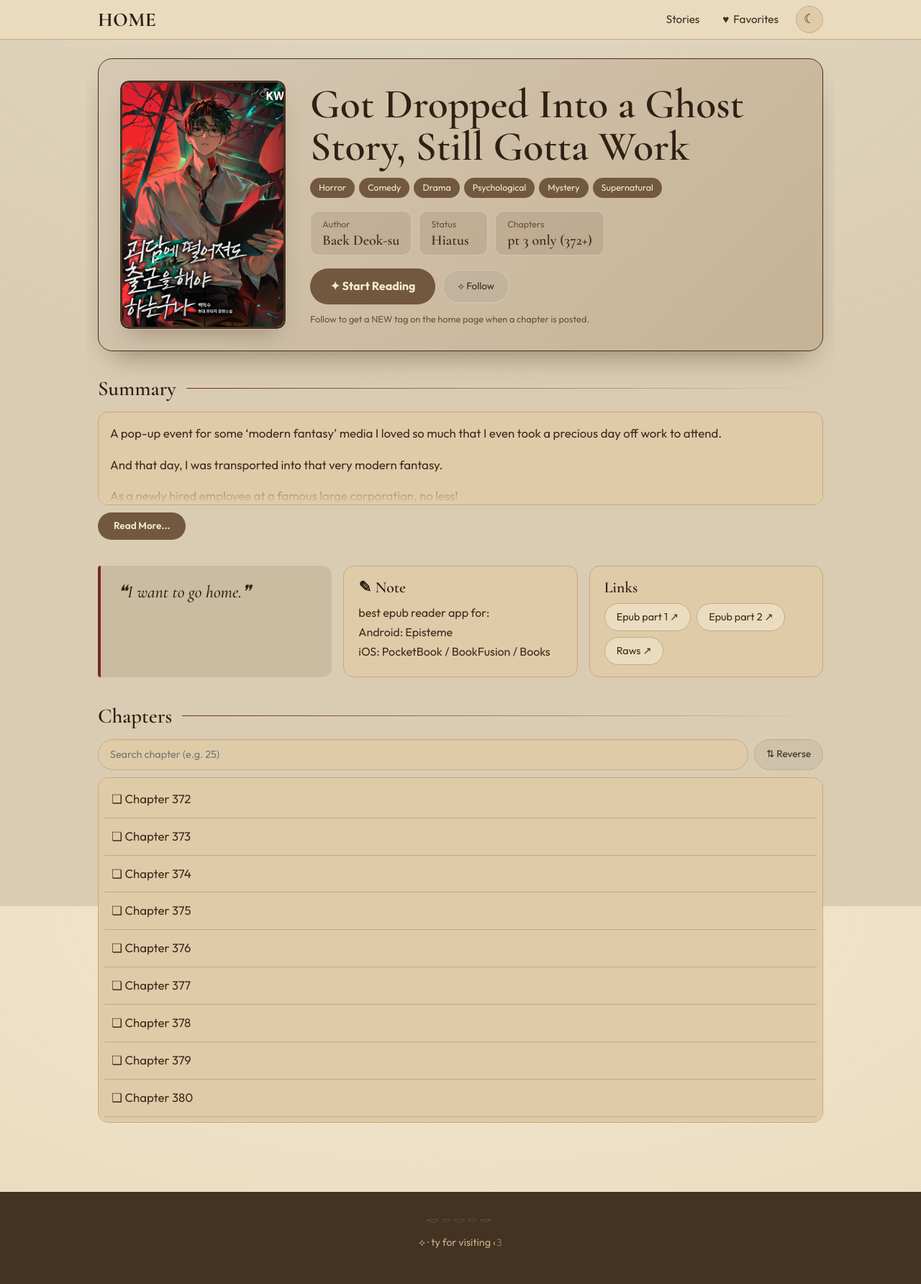
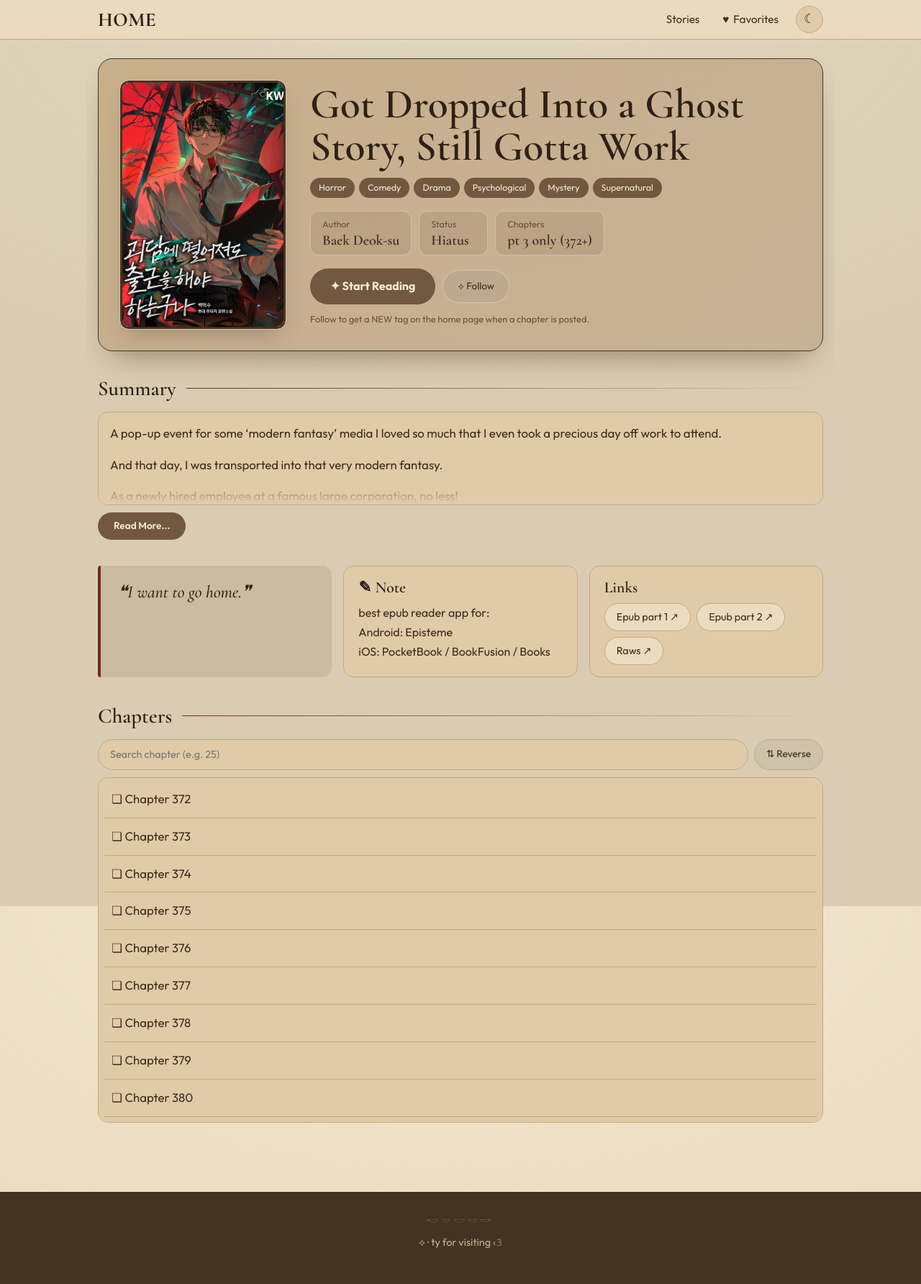
Before and after one commit to soleumn/soleumn.github.io, a Jekyll site: the page built from _novels/gsgw.md, in a window 1280 px wide. Shown: the whole page at 72% size. Built offline with Jekyll 4.4.1, drawn with Linux system fonts in a browser that asks for light colours.

Commit message:
Update site.css

```diff
--- a/assets/css/site.css
+++ b/assets/css/site.css
@@ -315,7 +315,7 @@
 /* ---------- TEMA CLARO: uso criativo da paleta ---------- */
 /* caixa principal da história: painel escuro, como uma capa de livro */
 html[data-site-theme="light"] .novel-hero {
-  background: linear-gradient(135deg, #D6C8B3 0%, #C6B295 100%);
+  background: linear-gradient(135deg, #C7AF8B 0%, #C6B295 100%);
   border-color: #443223;
   box-shadow: 0 20px 40px -20px rgba(68, 50, 35, .6);
   --texto-principal: #3d2c1e;
```
